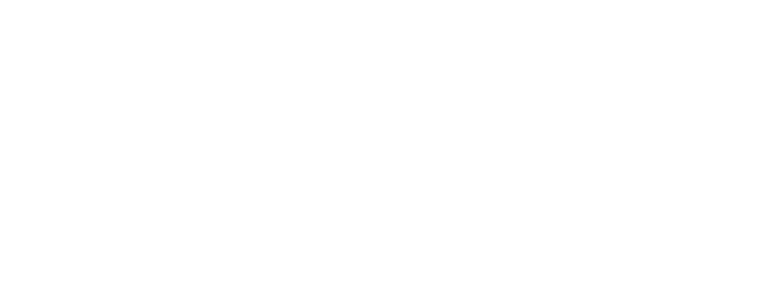
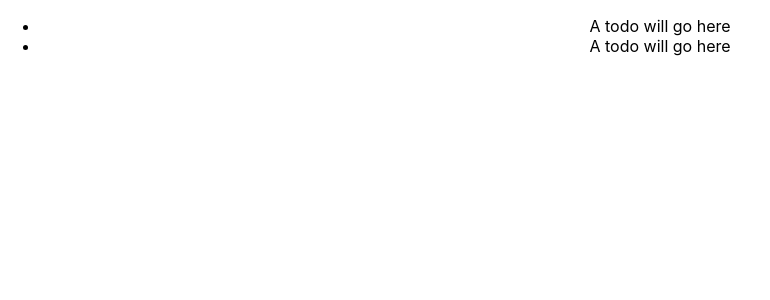
Before and after one commit to munroeka/intro-to-react, a React (Create React App) app: page / in a window 1280 px wide. Shown: the top 300 px of the page, without its empty margins (0-770 px from the left). Built offline with nearby package versions, Linux system fonts and the light colour scheme.

Commit message:
import ToDo component

```diff
--- a/src/App.js
+++ b/src/App.js
@@ -1,12 +1,16 @@
 import React, { Component } from 'react';
 
 import './App.css';
+import ToDo from './components/ToDo';
 
 class App extends Component {
   render() {
     return (
       <div className="App">
-
+        <ul>
+          <ToDo />
+          <ToDo />
+        </ul>
       </div>
     );
   }
--- a/src/components/ToDo.js
+++ b/src/components/ToDo.js
@@ -7,3 +7,5 @@
         );
     }
 }
+
+export default ToDo;
```
